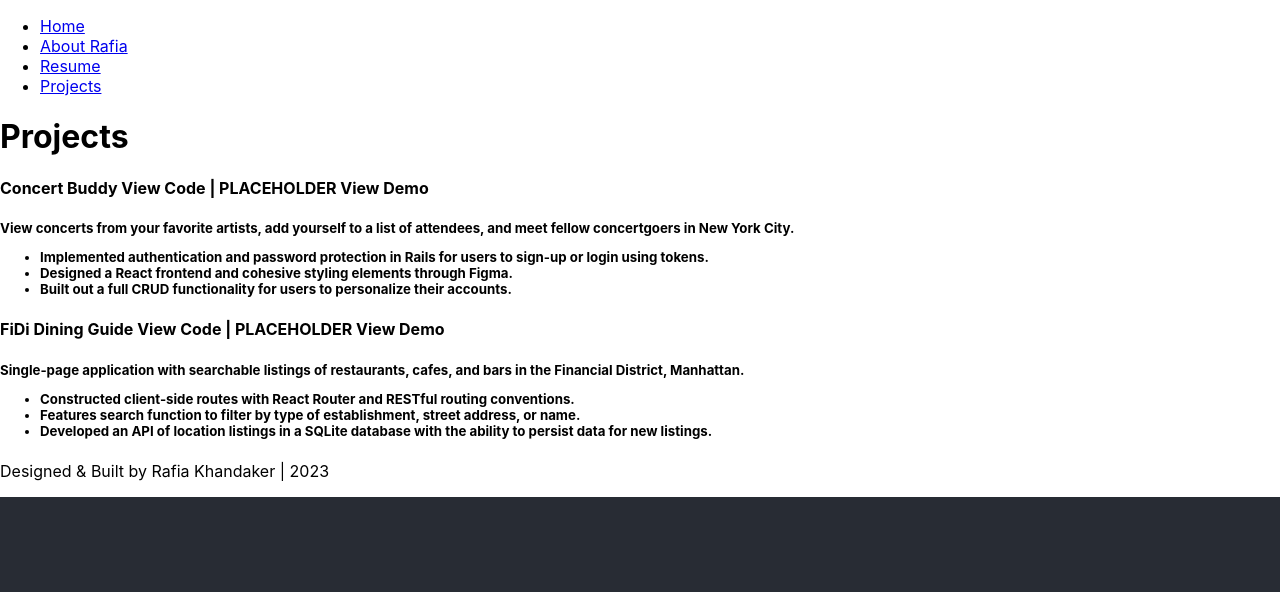
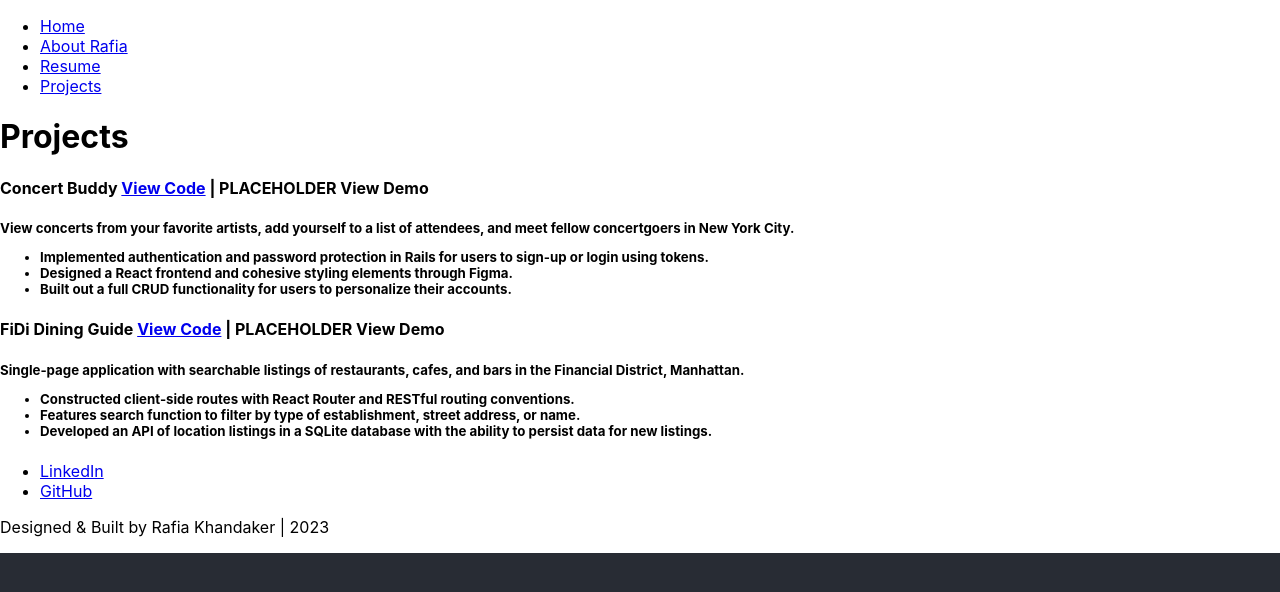
Before and after one commit to RafiaJK/portfolio, a React (Create React App) app: page /projects in a window 1280 px wide. Shown: the top 592 px of the page. Built offline with nearby package versions, Linux system fonts and the light colour scheme.

Commit message:
Added social component

```diff
--- a/src/App.js
+++ b/src/App.js
@@ -5,14 +5,12 @@ import Home from './Home';
 import About from './About';
 import Nav from './Nav';
 import Projects from "./Projects";
+import Socials from './Socials';
 import { Route, Routes, BrowserRouter, Link } from "react-router-dom";
 
 function App() {
 
-
-
   return (
-
 
     <div className="App">
     <BrowserRouter>
@@ -22,9 +20,11 @@ function App() {
         <Route exact path="/resume" element={<Resume/>} />
         <Route exact path="/about" element={<About/>} />
         <Route exact path="/projects" element={<Projects/>} />
-
+        <Route exact path="/socials" element={<Socials/>} />
       </Routes>
       </BrowserRouter>
+
+    <Socials/>
 
       <p>Designed & Built by Rafia Khandaker | 2023</p>
       <header className="App-header">
@@ -43,7 +43,6 @@ function App() {
         </a> */}
       </header>
     </div>
-    // </BrowserRouter>
   );
 
 }
--- a/src/Home.js
+++ b/src/Home.js
@@ -4,6 +4,8 @@ function Home() {
   return (
     <div className="Home">
       <h1>Home Page</h1>
+      <span>hi, my name is</span>
+      <h2>Rafia</h2>
       <body>Software Engineer</body>
       <ul>Full-Stack
         <li>JavaScript</li>
--- a/src/Nav.js
+++ b/src/Nav.js
@@ -5,7 +5,7 @@ function Nav() {
   return (
     <div className="Nav">
 
-      <nav>
+      <nav className='navbar'>
         <ul>
           <li><Link to="/">Home</Link></li>
           <li><Link to="/about">About Rafia</Link></li>
--- a/src/Projects.js
+++ b/src/Projects.js
@@ -7,7 +7,7 @@ function Projects() {
             <p> </p>
 
             <h4>
-                <span>Concert Buddy</span> View Code | PLACEHOLDER View Demo
+                <span>Concert Buddy</span> <a href="https://github.com/RafiaJK/concert-buddy">View Code</a> | PLACEHOLDER View Demo
             </h4>
             <h5>
                 View concerts from your favorite artists, add yourself to a list of attendees, and meet fellow concertgoers in New York City.
@@ -19,7 +19,7 @@ function Projects() {
             </h5>
 
             <h4>
-                <span>FiDi Dining Guide</span> View Code | PLACEHOLDER View Demo
+                <span>FiDi Dining Guide</span> <a href="https://github.com/RafiaJK/flatiron-FiDi-Dining">View Code</a> | PLACEHOLDER View Demo
             </h4>
             <h5>
                 Single-page application with searchable listings of restaurants, cafes, and bars in the Financial District, Manhattan.
--- a/src/Resume.js
+++ b/src/Resume.js
@@ -10,6 +10,12 @@ function Resume() {
   return (
     <div className="Resume">
       <h1>Resume</h1>
+
+      <button onClick={handleClick}>View Resume PDF | Download</button>
+      {togglePDF ? <iframe src={Rafia_Khandaker_Resume} width="100%" height="450px"></iframe>
+      : <></>
+      }
+
       <h3>Experience:</h3>
       <h4>
         <span class="resume-company">
@@ -33,17 +39,7 @@ function Resume() {
           <li>Launched and tracked 40-70 projects weekly, managing resources across a team of 25-30 creatives and coordinating project tasks and deadlines.</li>
           <li>Onboarded users to workflow management platforms and resolved technical issues.</li>
         </ul>
-
       </h5>
-
-
-      {/* <a href=" ">Download </a> */}
-      {/* add a toggle if they want to view the PDF or not */}
-      {/* otherwise setup a layout similar to this: https://brittanychiang.com/ */}
-      <button onClick={handleClick}>View Resume PDF | Download</button>
-      {togglePDF ? <iframe src={Rafia_Khandaker_Resume} width="100%" height="600px"></iframe>
-      : <></>
-      }
 
     </div>
   );
--- /dev/null
+++ b/src/Socials.js
@@ -0,0 +1,19 @@
+import './App.css';
+import { Link } from 'react-router-dom';
+
+function Socials() {
+  return (
+    <div className="Socials">
+
+      <nav className='social-nav'>
+        <ul>
+            <li><a href="https://www.linkedin.com/in/rafiakhandaker/">LinkedIn</a></li>
+            <li><a href="https://github.com/RafiaJK/">GitHub</a></li>
+        </ul>
+      </nav>
+
+    </div>
+  );
+}
+
+export default Socials;
```
